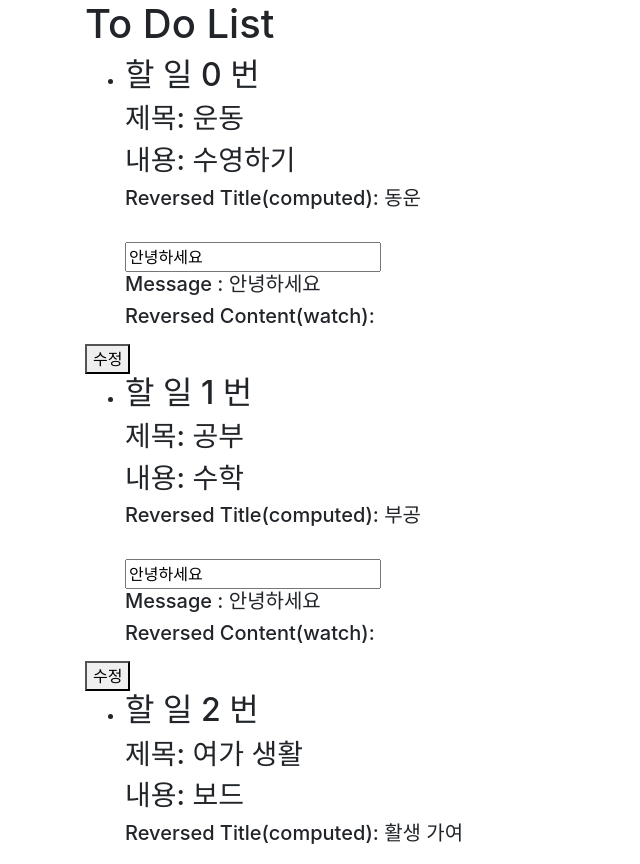
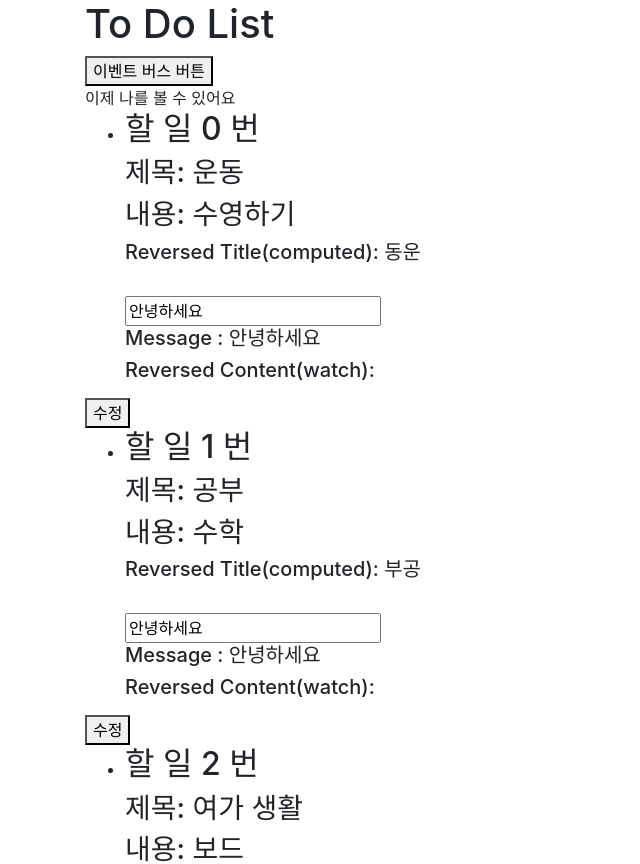
Before and after one commit to YooInKeun/TIL-Vue.Js, a Vue app in the folder To Do App/to-do-app/: page /todo/list in a window 1280 px wide. Shown: the top 864 px of the page, without its empty margins (0-640 px from the left). Built offline with nearby package versions, Linux system fonts and the light colour scheme.

Commit message:
[ADD] EventBus 사용법(, )

```diff
--- a/To Do App/to-do-app/src/components/common/PageHeader.vue
+++ b/To Do App/to-do-app/src/components/common/PageHeader.vue
@@ -3,6 +3,7 @@
     <h1>
       <slot name="title"></slot>
     </h1>
+    <button v-on:click="$EventBus.$emit('click-icon')">이벤트 버스 버튼</button>
   </div>
 </template>
 
--- a/To Do App/to-do-app/src/components/todo/ToDoList.vue
+++ b/To Do App/to-do-app/src/components/todo/ToDoList.vue
@@ -1,5 +1,6 @@
 <template>
   <div>
+    <div v-if="drawer"> 이제 나를 볼 수 있어요 </div> <div v-else> 이제는 안보입니다 </div>
     <div v-for="(todo, index) in todos" :key="index">
       <ul>
         <li><h2>할 일 {{ index }} 번</h2></li>
@@ -17,6 +18,7 @@
     </div>
     <router-link to="/todo/add">등록</router-link>
   </div>
+
 </template>
 
 <script>
@@ -47,7 +49,8 @@ export default {
         }
       ],
       message: '안녕하세요',
-      reversedMessage: ''
+      reversedMessage: '',
+      drawer: true
     }
   },
   watch: {
@@ -64,6 +67,10 @@ export default {
   },
   created: function () {
     this.fetch_all_data();
+
+    this.$EventBus.$on('click-icon', () => {
+      this.drawer = !this.drawer;
+    });
   },
   methods: {
     fetch_all_data: function () {
--- a/To Do App/to-do-app/src/main.js
+++ b/To Do App/to-do-app/src/main.js
@@ -5,8 +5,8 @@ import App from './App'
 import router from './router'
 
 Vue.config.productionTip = false
+Vue.prototype.$EventBus = new Vue();
 
-/* eslint-disable no-new */
 new Vue({
   el: '#app',
   router,
```
